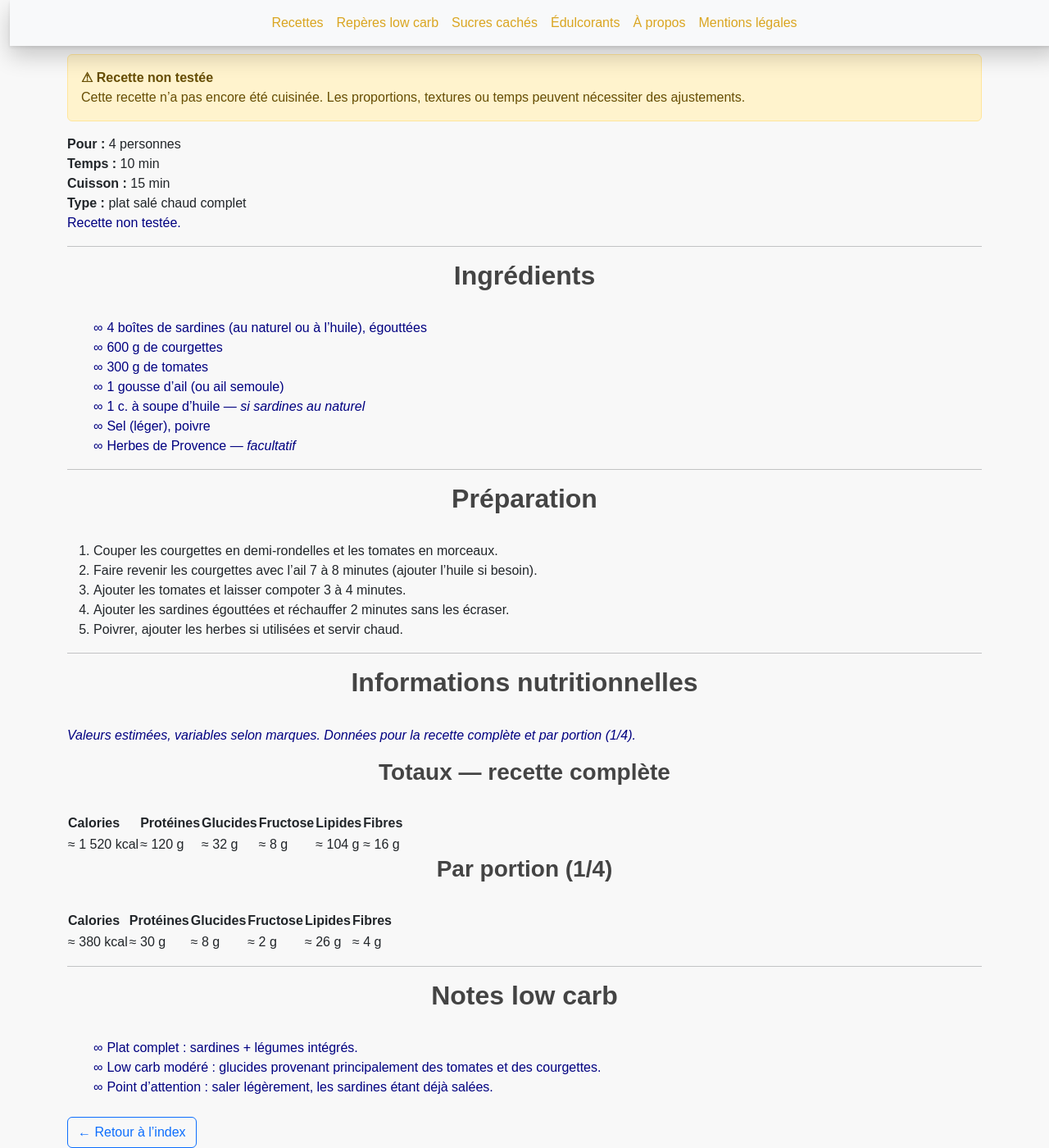
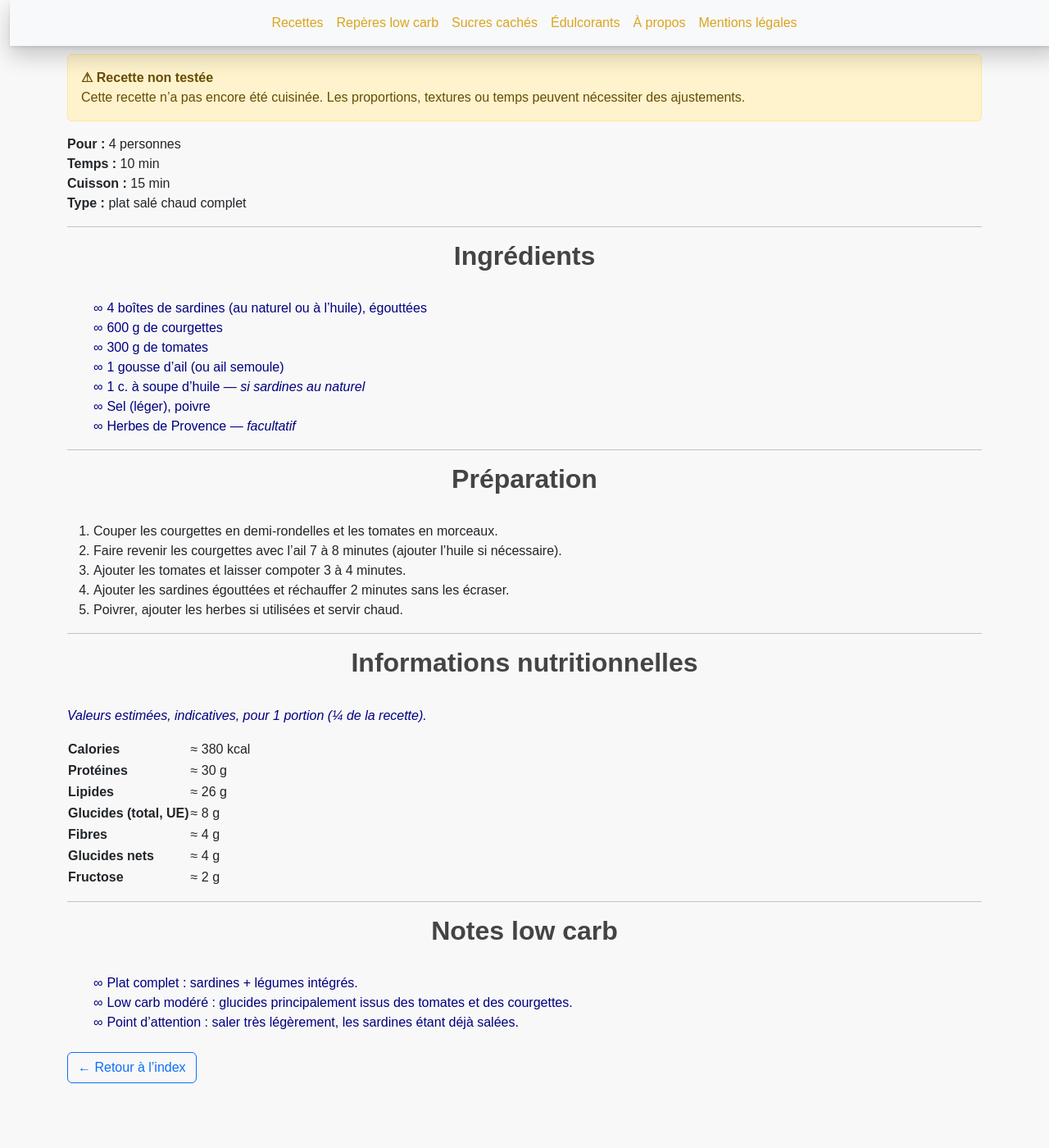
Before and after one commit to laurie-boissay/laurie-boissay.github.io, a Jekyll site: the page built from recettes/sardines-chaudes-tomates-courgettes.html, in a window 1280 px wide and 1400 px high, scrolled down 182 px. Shown: the whole window at 82% size. Built offline with Jekyll 4.4.1, drawn with Linux system fonts in a browser that asks for light colours; after the commit the page ends 1503 px from its top, so only the background shows below that.

Commit message:
Update sardines-chaudes-tomates-courgettes.html
tableau

```diff
--- a/recettes/sardines-chaudes-tomates-courgettes.html
+++ b/recettes/sardines-chaudes-tomates-courgettes.html
@@ -11,6 +11,7 @@ tags:
   - low-carb-modere
   - tres-proteine
   - rapide
+
 extra_head: |
   <script type="application/ld+json">
   {
@@ -18,13 +19,13 @@ extra_head: |
     "@type": "Recipe",
     "name": "Sardines chaudes tomate & courgettes",
     "description": "Sardines chaudes avec tomates et courgettes, plat low carb complet.",
-    "recipeYield": "4 personnes",
+    "recipeYield": "4 portions",
     "prepTime": "PT10M",
     "cookTime": "PT15M",
     "totalTime": "PT25M",
-    "recipeCategory": "Plats",
+    "recipeCategory": "Plats à base de poissons",
     "recipeIngredient": [
-      "4 boîtes de sardines (au naturel ou à l'huile), égouttées",
+      "4 boîtes de sardines égouttées",
       "600 g de courgettes",
       "300 g de tomates",
       "1 gousse d'ail",
@@ -50,9 +51,6 @@ extra_head: |
     <div><strong>Cuisson :</strong> 15 min</div>
     <div><strong>Type :</strong> plat salé chaud complet</div>
   </div>
-  <p class="recipe-lead__note">
-    <strong>Recette non testée.</strong>
-  </p>
 </div>
 
 <hr>
@@ -75,7 +73,7 @@ extra_head: |
 
 <ol class="recipe-steps">
   <li>Couper les courgettes en demi-rondelles et les tomates en morceaux.</li>
-  <li>Faire revenir les courgettes avec l’ail 7 à 8 minutes (ajouter l’huile si besoin).</li>
+  <li>Faire revenir les courgettes avec l’ail 7 à 8 minutes (ajouter l’huile si nécessaire).</li>
   <li>Ajouter les tomates et laisser compoter 3 à 4 minutes.</li>
   <li>Ajouter les sardines égouttées et réchauffer 2 minutes sans les écraser.</li>
   <li>Poivrer, ajouter les herbes si utilisées et servir chaud.</li>
@@ -86,57 +84,23 @@ extra_head: |
 <h2>Informations nutritionnelles</h2>
 
 <p class="recipe-nutrition__disclaimer">
-  <em>Valeurs estimées, variables selon marques. Données pour la recette complète et par portion (1/4).</em>
+  <em>Valeurs estimées, indicatives, pour 1 portion (¼ de la recette).</em>
 </p>
 
 <div class="recipe-nutrition">
-  <h3>Totaux — recette complète</h3>
-  <table class="recipe-table">
-    <thead>
-      <tr>
-        <th>Calories</th>
-        <th>Protéines</th>
-        <th>Glucides</th>
-        <th>Fructose</th>
-        <th>Lipides</th>
-        <th>Fibres</th>
-      </tr>
-    </thead>
-    <tbody>
-      <tr>
-        <td>≈ 1 520 kcal</td>
-        <td>≈ 120 g</td>
-        <td>≈ 32 g</td>
-        <td>≈ 8 g</td>
-        <td>≈ 104 g</td>
-        <td>≈ 16 g</td>
-      </tr>
-    </tbody>
-  </table>
-
-  <h3>Par portion (1/4)</h3>
-  <table class="recipe-table">
-    <thead>
-      <tr>
-        <th>Calories</th>
-        <th>Protéines</th>
-        <th>Glucides</th>
-        <th>Fructose</th>
-        <th>Lipides</th>
-        <th>Fibres</th>
-      </tr>
-    </thead>
-    <tbody>
-      <tr>
-        <td>≈ 380 kcal</td>
-        <td>≈ 30 g</td>
-        <td>≈ 8 g</td>
-        <td>≈ 2 g</td>
-        <td>≈ 26 g</td>
-        <td>≈ 4 g</td>
-      </tr>
-    </tbody>
-  </table>
+  <div class="table-responsive">
+    <table class="recipe-table">
+      <tbody>
+        <tr><th>Calories</th><td>≈ 380 kcal</td></tr>
+        <tr><th>Protéines</th><td>≈ 30 g</td></tr>
+        <tr><th>Lipides</th><td>≈ 26 g</td></tr>
+        <tr><th>Glucides (total, UE)</th><td>≈ 8 g</td></tr>
+        <tr><th>Fibres</th><td>≈ 4 g</td></tr>
+        <tr><th>Glucides nets</th><td>≈ 4 g</td></tr>
+        <tr><th>Fructose</th><td>≈ 2 g</td></tr>
+      </tbody>
+    </table>
+  </div>
 </div>
 
 <hr>
@@ -145,6 +109,6 @@ extra_head: |
 
 <ul class="recipe-notes">
   <li><strong>Plat complet :</strong> sardines + légumes intégrés.</li>
-  <li><strong>Low carb modéré :</strong> glucides provenant principalement des tomates et des courgettes.</li>
-  <li><strong>Point d’attention :</strong> saler légèrement, les sardines étant déjà salées.</li>
+  <li><strong>Low carb modéré :</strong> glucides principalement issus des tomates et des courgettes.</li>
+  <li><strong>Point d’attention :</strong> saler très légèrement, les sardines étant déjà salées.</li>
 </ul>
```
